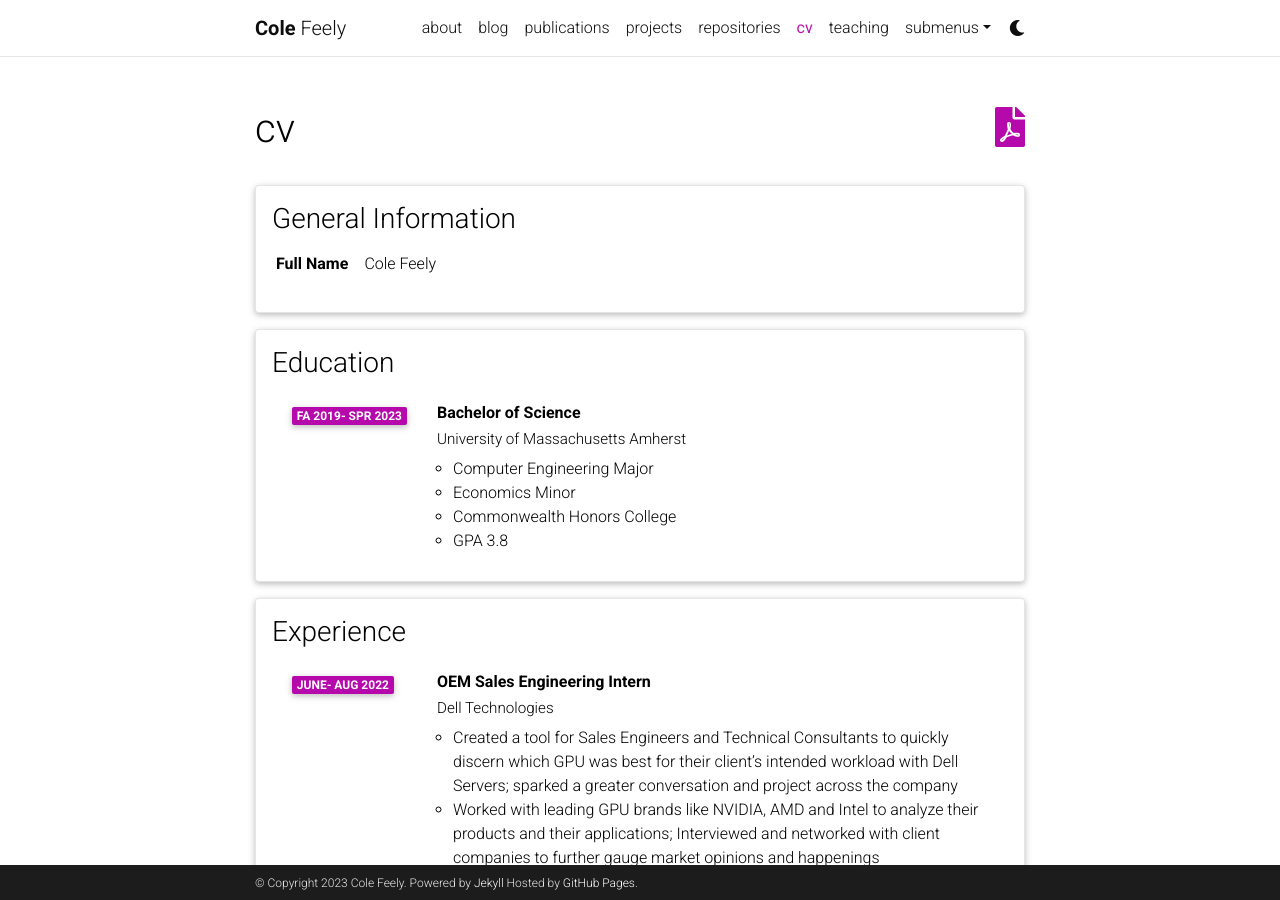
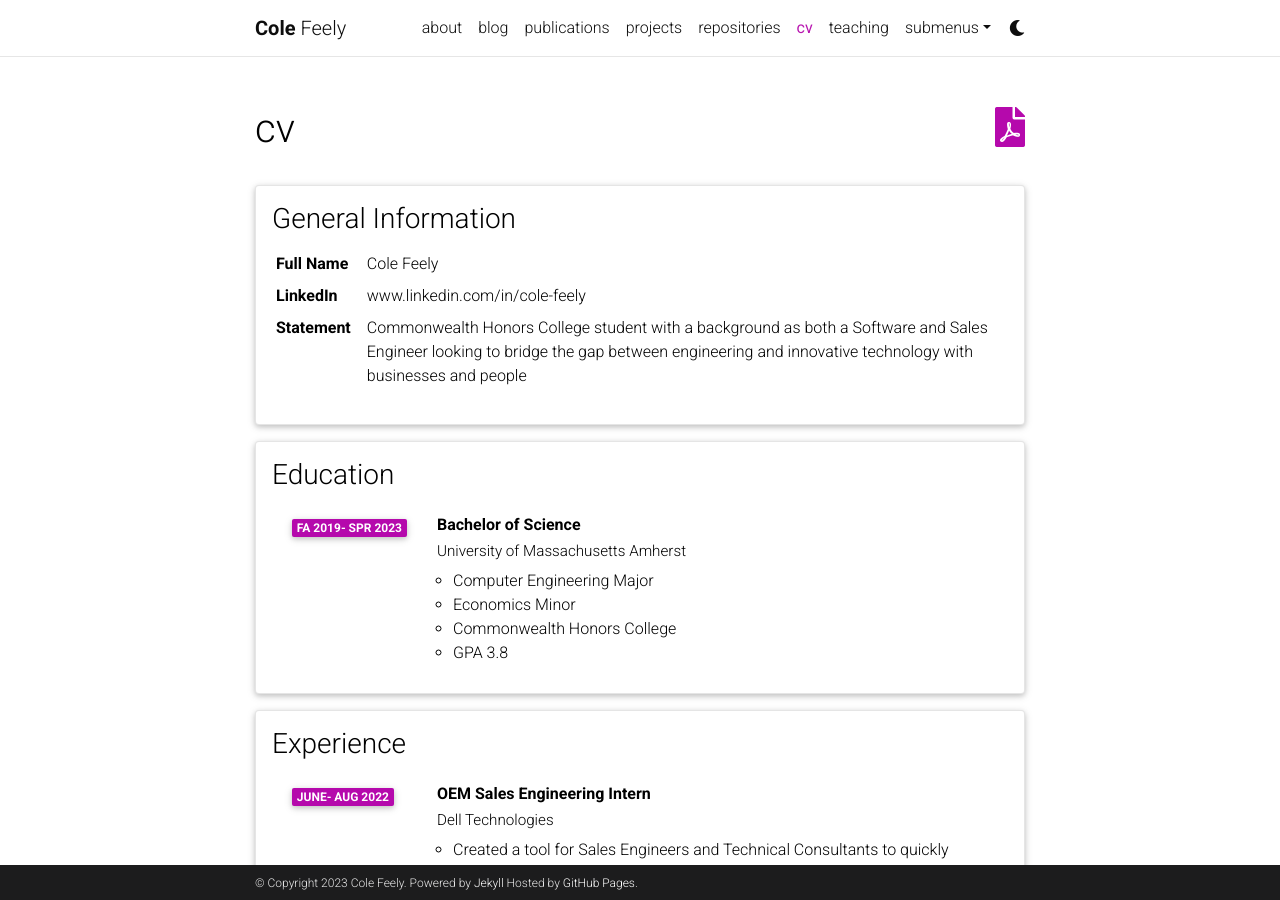
Before and after one commit to ColeFeely6/ColeFeely6.github.io, a Jekyll site: the page built from _pages/cv.md, in a window 1280 px wide and 900 px high. Built offline with Jekyll 4.4.1, drawn with Linux system fonts in a browser that asks for light colours; comment, search, counter and statistics services are not loaded; a style sheet for code colours, icons or effects is not loaded.

Commit message:
Trying to finish Gen Info

```diff
--- a/_data/cv.yml
+++ b/_data/cv.yml
@@ -3,9 +3,11 @@
   contents:
     - name: Full Name
       value: Cole Feely
-    # - name: www.linkedin.com/in/cole-feely
+    - name: LinkedIn
+      value: www.linkedin.com/in/cole-feely
+    - name: Statement
+      value: Commonwealth Honors College student with a background as both a Software and Sales Engineer looking to bridge the gap between engineering and innovative technology with businesses and people
 
-    #   value: Commonwealth Honors College student with a background as both a Software and Sales Engineer looking to bridge the gap between engineering and innovative technology with businesses and people
 
 
 - title: Education
```
